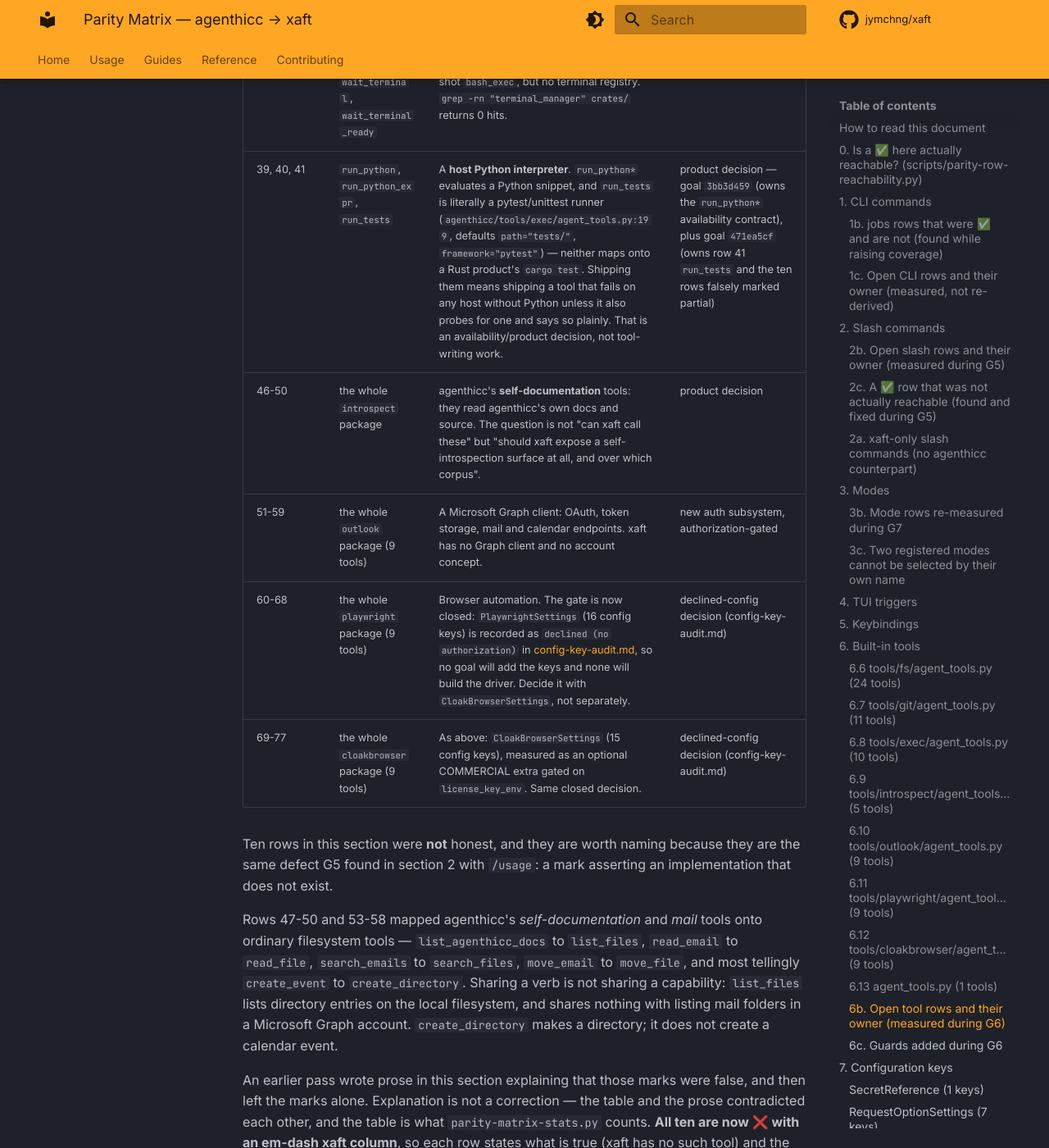
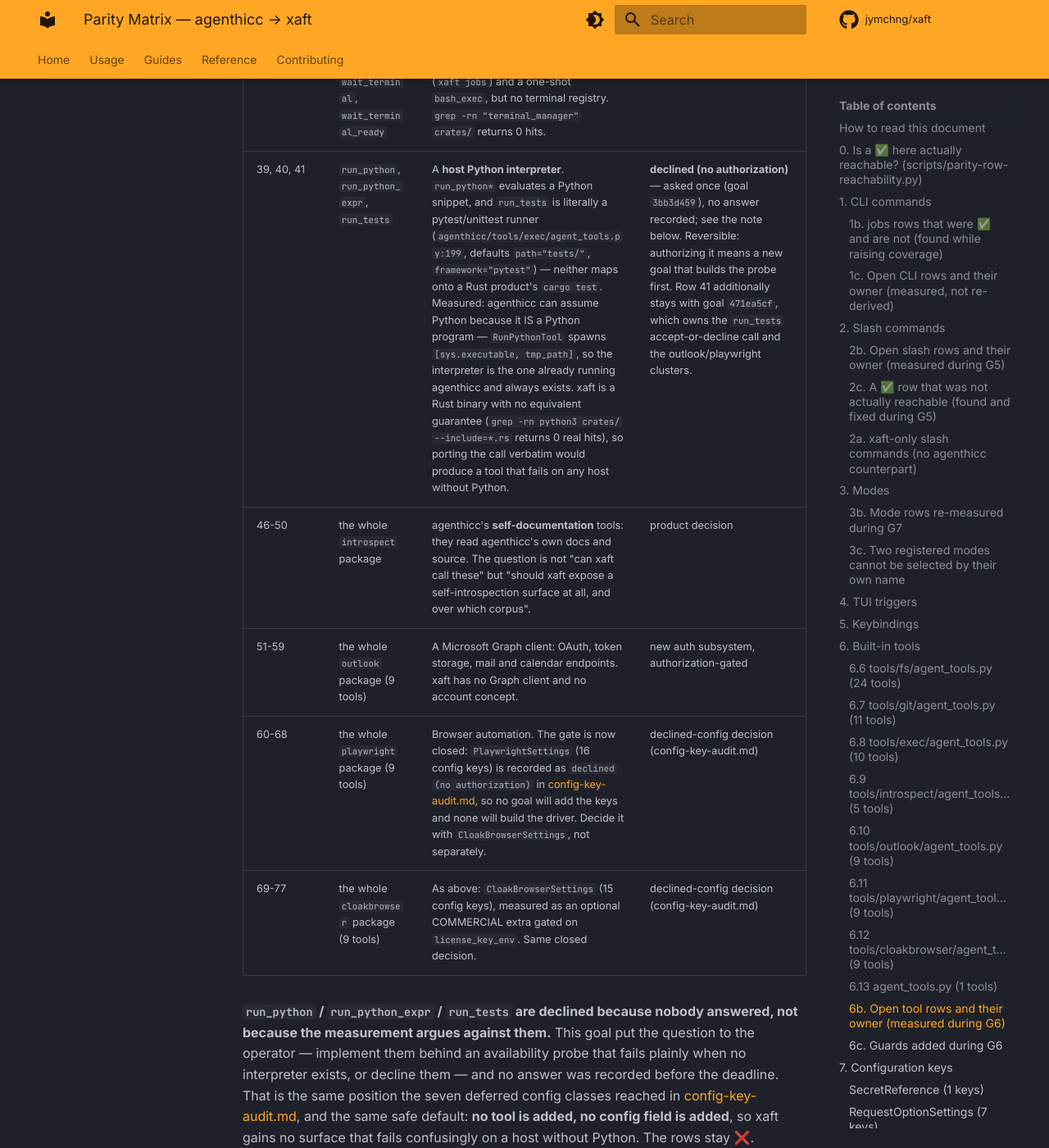
Before and after one commit to jymchng/xaft, an MkDocs documentation site: the page built from docs/parity-matrix.md, in a window 1280 px wide and 1400 px high, scrolled down 27917 px. Shown: the whole window at 82% size. Built offline with MkDocs 1.6.1 and Material for MkDocs 9.7.7, drawn with Linux system fonts in a browser that asks for light colours; comment, search, counter and statistics services are not loaded; some of the changed text lies outside the part shown.

Commit message:
Record the un-decline of run_python/run_python_expr/run_tests in parity 6b
Rows 39-41 needed an availability/product call (ship behind an interpreter
probe, or decline). The question was put to the operator and no answer was
recorded, so section 6b now states the outcome as 'declined (no
authorization)' with the measurement and the reversal path, matching the
precedent set by the deferred config classes.

No tool, no config key, no status change: aggregates stay 39/0/39 in section 6
and 372/150/7/215 overall. All three audit scripts pass.

```diff
--- a/docs/parity-matrix.md
+++ b/docs/parity-matrix.md
@@ -655,11 +655,28 @@ re-deriving it.
 | # | tool(s) | blocked on | owner |
 |---|---|---|---|
 | 36, 43, 44, 45 | `inspect_terminal`, `stop_terminal`, `wait_terminal`, `wait_terminal_ready` | A **background terminal manager**. These four operate on a long-lived process xaft owns and can address by handle; xaft has background *jobs* (`xaft jobs`) and a one-shot `bash_exec`, but no terminal registry. `grep -rn "terminal_manager" crates/` returns 0 hits. | G9 |
-| 39, 40, 41 | `run_python`, `run_python_expr`, `run_tests` | A **host Python interpreter**. `run_python*` evaluates a Python snippet, and `run_tests` is literally a pytest/unittest runner (`agenthicc/tools/exec/agent_tools.py:199`, defaults `path="tests/"`, `framework="pytest"`) — neither maps onto a Rust product's `cargo test`. Shipping them means shipping a tool that fails on any host without Python unless it also probes for one and says so plainly. That is an availability/product decision, not tool-writing work. | product decision — goal `3bb3d459` (owns the `run_python*` availability contract), plus goal `471ea5cf` (owns row 41 `run_tests` and the ten rows falsely marked partial) |
+| 39, 40, 41 | `run_python`, `run_python_expr`, `run_tests` | A **host Python interpreter**. `run_python*` evaluates a Python snippet, and `run_tests` is literally a pytest/unittest runner (`agenthicc/tools/exec/agent_tools.py:199`, defaults `path="tests/"`, `framework="pytest"`) — neither maps onto a Rust product's `cargo test`. Measured: agenthicc can assume Python because it IS a Python program — `RunPythonTool` spawns `[sys.executable, tmp_path]`, so the interpreter is the one already running agenthicc and always exists. xaft is a Rust binary with no equivalent guarantee (`grep -rn python3 crates/ --include=*.rs` returns 0 real hits), so porting the call verbatim would produce a tool that fails on any host without Python. | **declined (no authorization)** — asked once (goal `3bb3d459`), no answer recorded; see the note below. Reversible: authorizing it means a new goal that builds the probe first. Row 41 additionally stays with goal `471ea5cf`, which owns the `run_tests` accept-or-decline call and the outlook/playwright clusters. |
 | 46-50 | the whole `introspect` package | agenthicc's **self-documentation** tools: they read agenthicc's own docs and source. The question is not "can xaft call these" but "should xaft expose a self-introspection surface at all, and over which corpus". | product decision |
 | 51-59 | the whole `outlook` package (9 tools) | A Microsoft Graph client: OAuth, token storage, mail and calendar endpoints. xaft has no Graph client and no account concept. | new auth subsystem, authorization-gated |
 | 60-68 | the whole `playwright` package (9 tools) | Browser automation. The gate is now closed: `PlaywrightSettings` (16 config keys) is recorded as `declined (no authorization)` in [config-key-audit.md](config-key-audit.md#deliberately-deferred-classes), so no goal will add the keys and none will build the driver. Decide it with `CloakBrowserSettings`, not separately. | declined-config decision (config-key-audit.md) |
 | 69-77 | the whole `cloakbrowser` package (9 tools) | As above: `CloakBrowserSettings` (15 config keys), measured as an optional COMMERCIAL extra gated on `license_key_env`. Same closed decision. | declined-config decision (config-key-audit.md) |
+
+**`run_python` / `run_python_expr` / `run_tests` are declined because nobody
+answered, not because the measurement argues against them.** This goal put the
+question to the operator — implement them behind an availability probe that
+fails plainly when no interpreter exists, or decline them — and no answer was
+recorded before the deadline. That is the same position the seven deferred
+config classes reached in [config-key-audit.md](config-key-audit.md), and the
+same safe default: **no tool is added, no config field is added**, so xaft gains
+no surface that fails confusingly on a host without Python. The rows stay ❌.
+
+This is a statement about implementation scope, not a product verdict, and it is
+cheaply reversible — a new goal that builds the interpreter probe first, then the
+tools, is the whole of the un-decline. Note the asymmetry worth preserving if it
+is reopened: `run_python`/`run_python_expr` are a plausible small increment over
+the `CommandExecutor` that `run_command` already uses (row 38), whereas `run_tests`
+is a *pytest/unittest* runner and does not map onto `cargo test` at all, so it
+needs its own accept-or-decline call — that is why goal `471ea5cf` keeps row 41.
 
 Ten rows in this section were **not** honest, and they are worth naming
 because they are the same defect G5 found in section 2 with `/usage`: a mark
```
